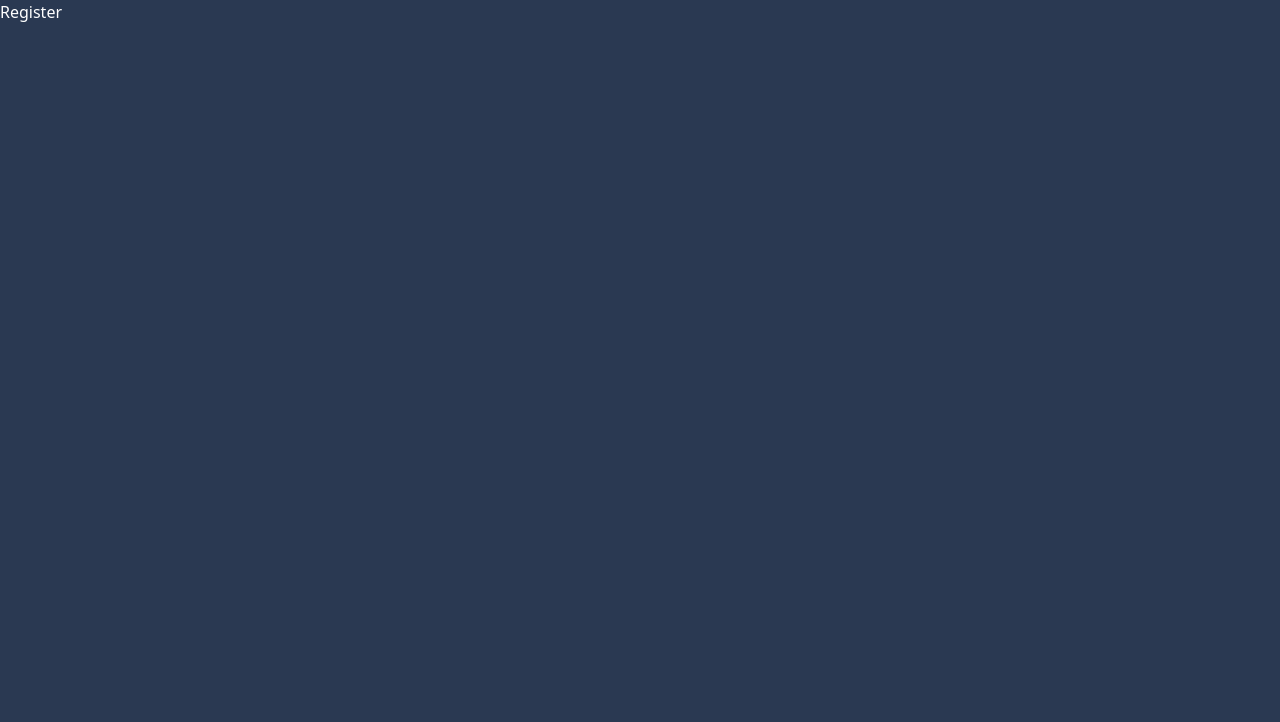
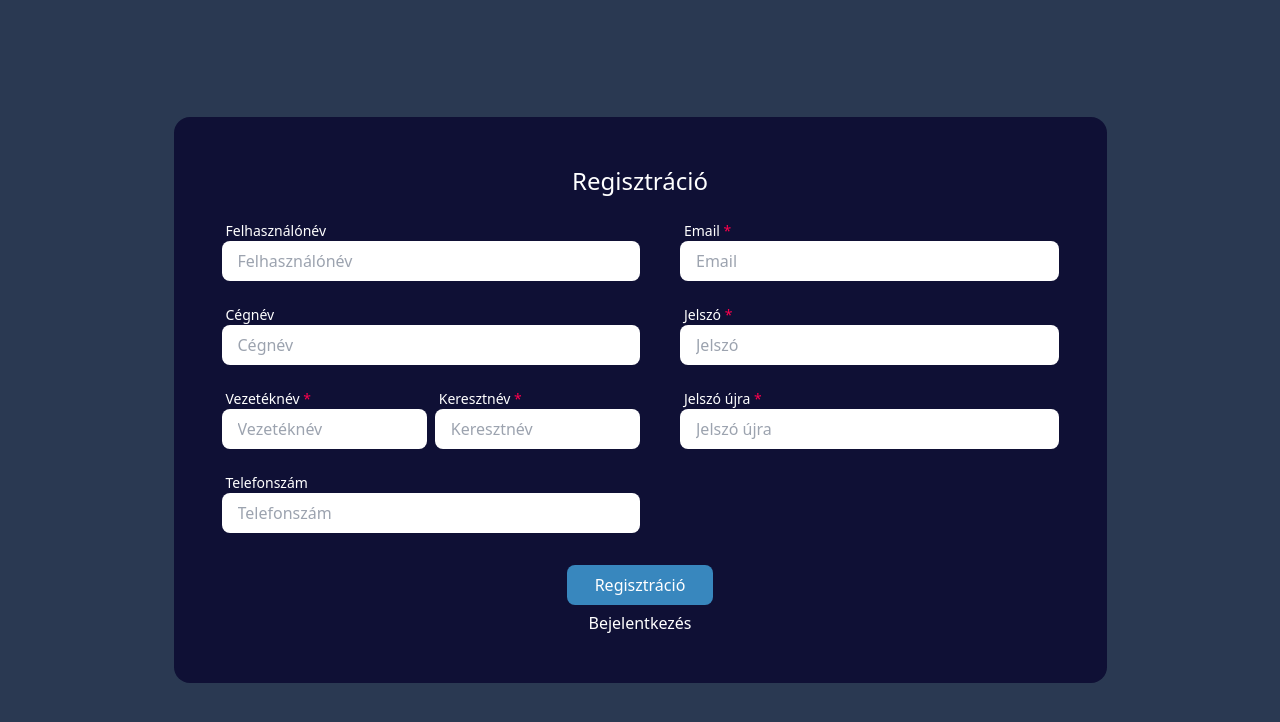
Before and after one commit to Gbandi14/TechCraft-Solutions, a React (Create React App) app in the folder frontend/: page /register in a window 1280 px wide. Shown: the top 722 px of the page. Built offline with nearby package versions, Linux system fonts and the light colour scheme.

Commit message:
TS-11 Regisztráció elkezdve

```diff
--- a/frontend/src/pages/Register.jsx
+++ b/frontend/src/pages/Register.jsx
@@ -1,8 +1,44 @@
-import React from 'react'
+import React, {useState} from 'react'
+import { Link } from 'react-router-dom'
 
 function Register() {
   return (
-    <div>Register</div>
+    <div className='flex items-center justify-center h-screen'>
+      <div className='flex flex-col bg-[#0F1035] rounded-2xl p-12'>
+        <h1 className='text-2xl text-center'>Regisztráció</h1>
+        <div className='flex gap-10'>
+          <div className='flex flex-col w-1/2'>
+            <label htmlFor="username" className='text-sm mt-6 ml-1'>Felhasználónév</label>
+            <input type='text' name='username' id='username' className='px-4 py-2 rounded-lg bg-white outline-none text-black' placeholder='Felhasználónév'/>
+            <label htmlFor="companyname" className='text-sm mt-6 ml-1'>Cégnév</label>
+            <input type='text' name='companyname' id='companyname' className='px-4 py-2 rounded-lg bg-white outline-none text-black' placeholder='Cégnév'/>
+            <div className='flex gap-2 w-full'>
+              <div className='flex flex-col w-[calc(50%-0.25rem)]'>
+                <label htmlFor="firstname" className='text-sm mt-6 ml-1'>Vezetéknév <span className='text-[#FF004D]'>*</span></label>
+                <input type='text' name='firstname' id='firstname' className='px-4 py-2 rounded-lg bg-white outline-none text-black' placeholder='Vezetéknév'/>
+              </div>
+              <div className='flex flex-col w-[calc(50%-0.25rem)]'>
+                <label htmlFor="lastname" className='text-sm mt-6 ml-1'>Keresztnév <span className='text-[#FF004D]'>*</span></label>
+                <input type='text' name='lastname' id='lastname' className='px-4 py-2 rounded-lg bg-white outline-none text-black' placeholder='Keresztnév'/>
+              </div>
+            </div>
+            <label htmlFor="phonenumber" className='text-sm mt-6 ml-1'>Telefonszám</label>
+            <input type='text' name='phonenumber' id='phonenumber' className='px-4 py-2 rounded-lg bg-white outline-none text-black' placeholder='Telefonszám'/>
+          </div>
+          <div className='flex flex-col w-1/2'>
+            <label htmlFor="email" className='text-sm mt-6 ml-1'>Email <span className='text-[#FF004D]'>*</span></label>
+            <input type='email' name='email' id='email' className='px-4 py-2 rounded-lg bg-white outline-none text-black' placeholder='Email'/>
+            <label htmlFor="passwd" className='text-sm mt-6 ml-1'>Jelszó <span className='text-[#FF004D]'>*</span></label>
+            <input type='password' name='passwd' id='passwd' className='px-4 py-2 rounded-lg bg-white outline-none text-black' placeholder='Jelszó'/>
+            <label htmlFor="repasswd" className='text-sm mt-6 ml-1'>Jelszó újra <span className='text-[#FF004D]'>*</span></label>
+            <input type='password' name='repasswd' id='repasswd' className='px-4 py-2 rounded-lg bg-white outline-none text-black' placeholder='Jelszó újra'/>
+          </div>
+        </div>
+
+        <button className='px-7 py-2 rounded-lg bg-[#3887BE]/100 hover:bg-[#3887BE]/75 transition-colors mt-8 self-center'>Regisztráció</button>
+        <Link to={'/login'} className='text-center mt-1.5'>Bejelentkezés</Link>
+      </div>
+    </div>
   )
 }
 
```
